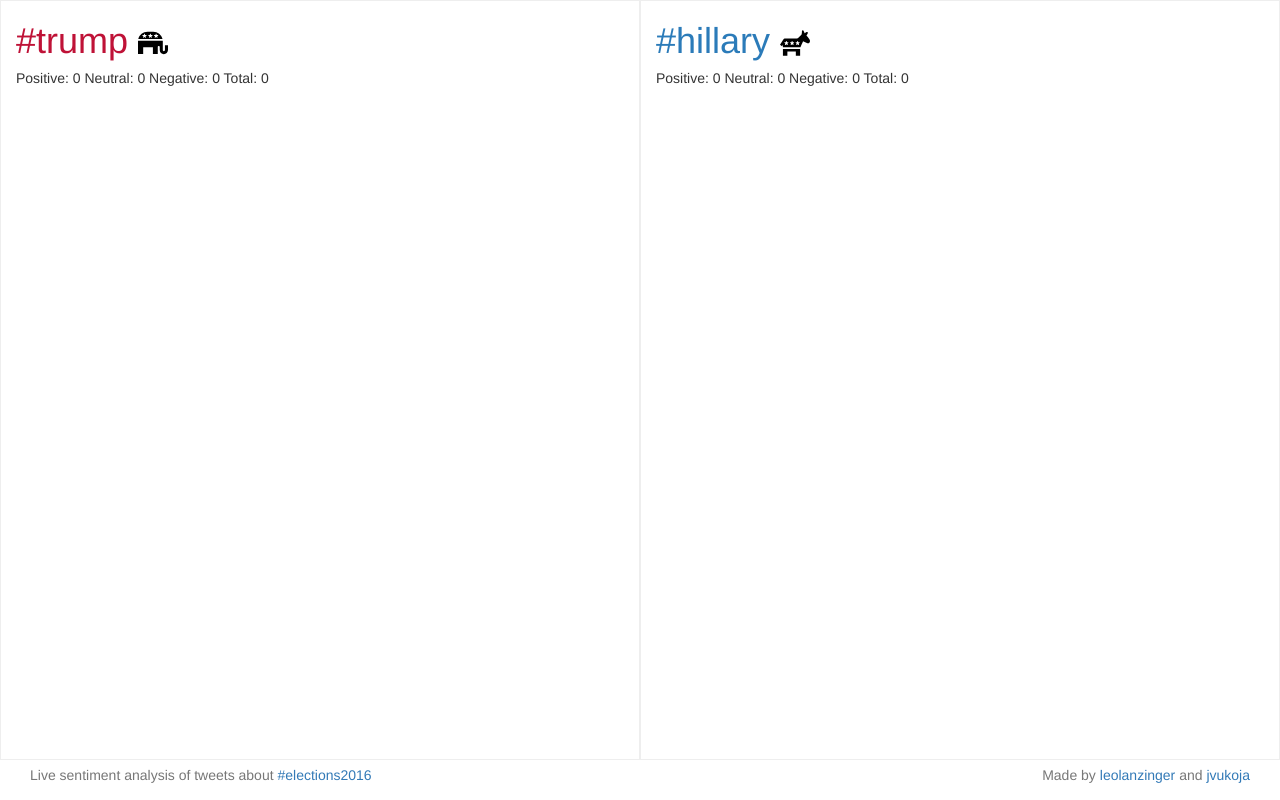
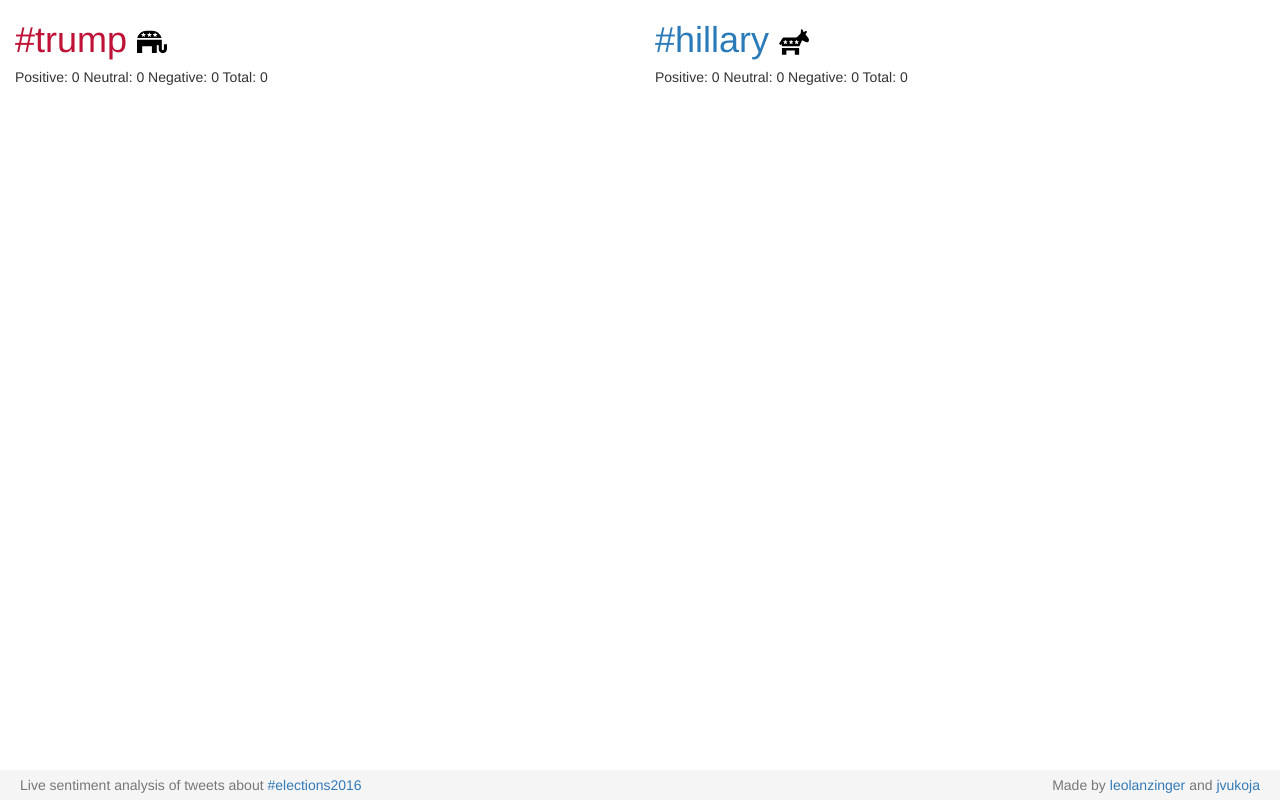
Before and after one commit to leolanzinger/twitterusaelectionpredictor, a website: page index.html in a window 1280 px wide. Drawn offline with nearby package versions, Linux system fonts and the light colour scheme; a script that the page names is missing.

Commit message:
sticky footer

```diff
--- a/index.html
+++ b/index.html
@@ -3,21 +3,31 @@
 <head>
   <title>USA election 2016 Twitter Sentiment Analysis</title>
   <link href="https://maxcdn.bootstrapcdn.com/bootstrap/3.3.7/css/bootstrap.min.css" rel="stylesheet" integrity="sha384-BVYiiSIFeK1dGmJRAkycuHAHRg32OmUcww7on3RYdg4Va+PmSTsz/K68vbdEjh4u" crossorigin="anonymous">
+  <meta name="viewport" content="width=device-width, initial-scale=1, maximum-scale=1, user-scalable=no">
   <style>
     html, body {
       height: 100%;
+      width: 100%;
+      margin: 0;
+      padding: 0;
     }
     .container-fluid {
-        margin: 0 auto;
       height: 95%;
-
       -moz-box-sizing: border-box;
       -webkit-box-sizing: border-box;
       box-sizing: border-box;
     }
-    .row, .col { height: 100%; }
-    .col { border: 1px solid #EEE;}
-    .text-muted { padding-top: 5px; margin-bottom: 5px; }
+    .footer {
+      position: fixed;
+      bottom: 0;
+      width: 100%;
+      /* Set the fixed height of the footer here */
+      height: 30px;
+      background-color: #f5f5f5;
+      padding: 5px;
+    }
+    .row { height: 100%; }
+    .col { height: 100%; , border: 1px solid #EEE;}
     h1 img { height: 30px; }
     #hillary { color: #2B7BB9; }
     #trump { color: #BF1237; }
@@ -47,12 +57,12 @@
         </h5>
       </div>
     </div>
+  </div>
   <footer class="footer">
     <div class="container-fluid">
       <p class="text-muted">Live sentiment analysis of tweets about <a href="https://twitter.com/hashtag/election2016">#elections2016</a> <span class="pull-right">Made by <a href="https://github.com/leolanzinger">leolanzinger</a> and <a href="https://github.com/stenbln">jvukoja</a></span></p>
     </div>
   </footer>
-  </div>
   <script src="https://cdn.socket.io/socket.io-1.2.0.js"></script>
   <script src="https://cdnjs.cloudflare.com/ajax/libs/jquery/1.12.4/jquery.min.js"></script>
   <script src="https://cdnjs.cloudflare.com/ajax/libs/svg.js/2.3.5/svg.min.js"></script>
@@ -69,7 +79,6 @@
 
     ga('create', 'UA-85791189-1', 'auto');
     ga('send', 'pageview');
-
   </script>
 </body>
 </html>
```
Lines whose indentation alone changed are shown as unchanged.
